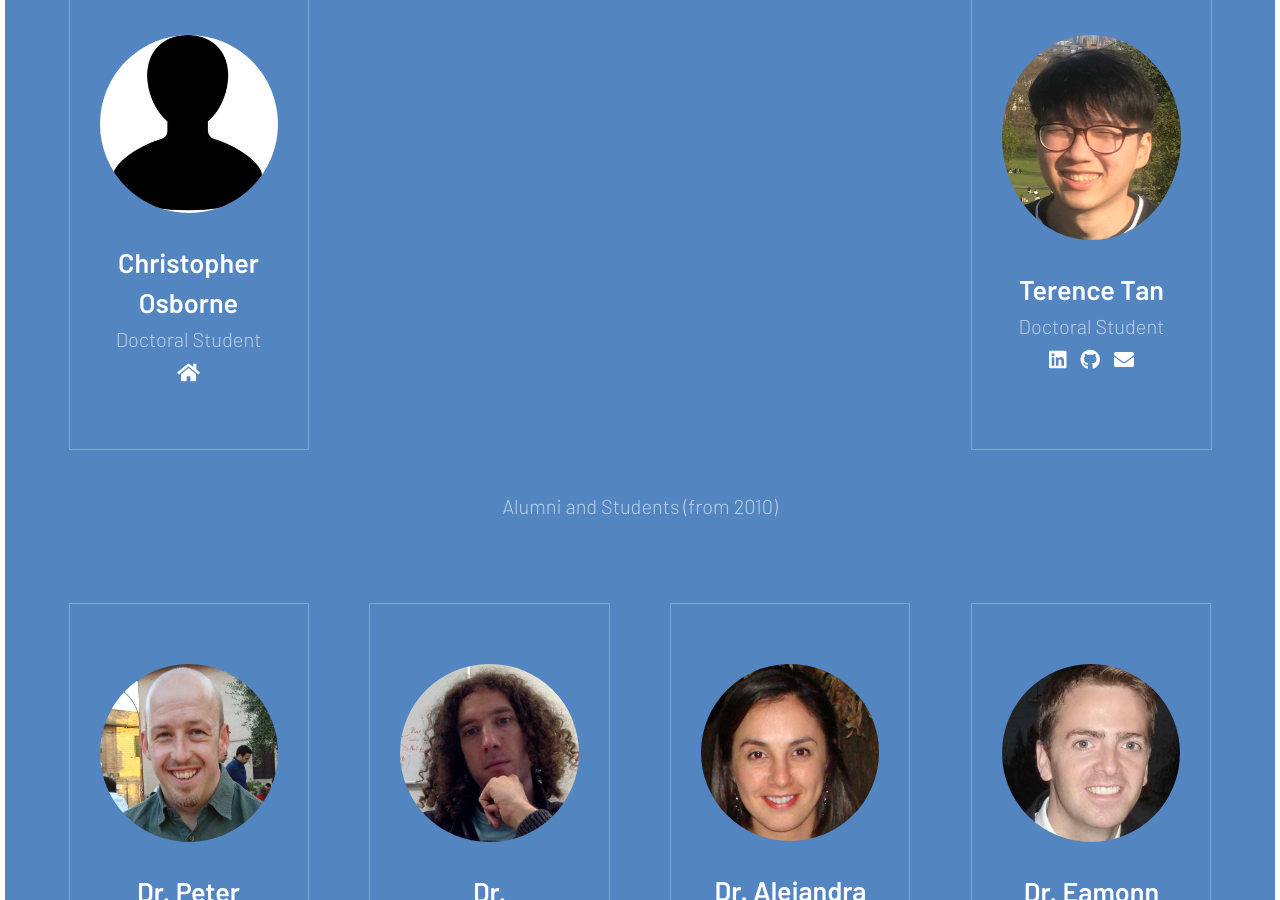
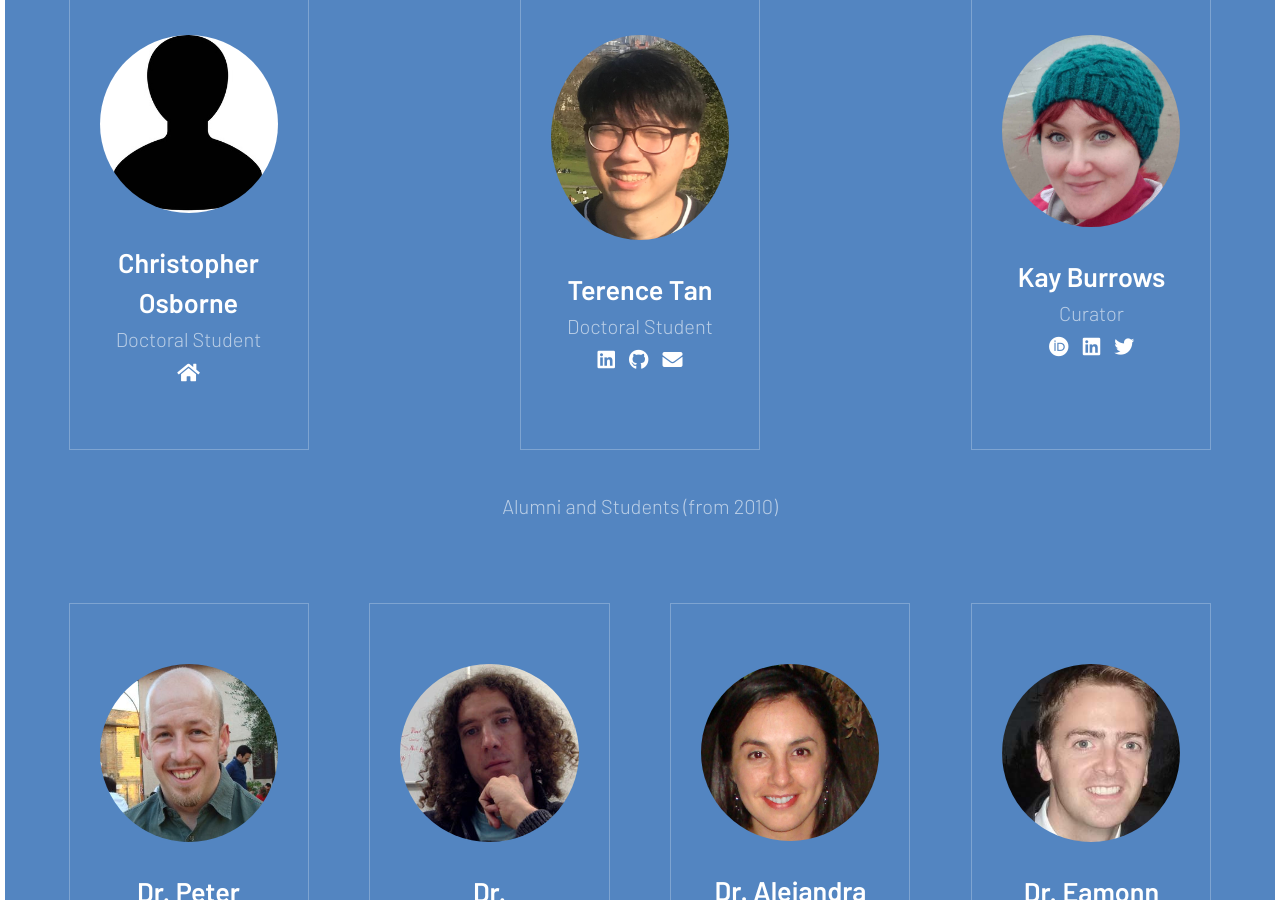
Before and after one commit to FAIRsharing/Sansone-Group-Website, a Jekyll site: the page built from index.html, in a window 1280 px wide and 900 px high, scrolled down 6029 px. Built offline with Jekyll 4.4.1, drawn with Linux system fonts in a browser that asks for light colours; comment, search, counter and statistics services are not loaded.

Commit message:
Added Kay as curator https://github.com/FAIRsharing/fairsharing.github.io/issues/2242

```diff
--- a/index.html
+++ b/index.html
@@ -545,6 +545,28 @@ permalink: /
                     </p>
                 </div>
 
+                <div class="box person">
+                    <div class="image round">
+                        <img src="/images/people/kay_burrows.jpg" alt="Kay Burrows" />
+                    </div>
+                    <h3 class="personbox">Kay Burrows</h3>
+                    <p class="personbox">Curator</p>
+                    <p>
+                        <a href="https://orcid.org/0000-0002-5485-6256"
+                           class="person-link" target="_blank">
+                            <i class="fab fa-orcid"></i>
+                        </a>
+                        <a href="https://www.linkedin.com/in/kayeburrows"
+                           class="person-link" target="_blank">
+                            <i class="fab fa-linkedin"></i>
+                        </a>
+                        <a href="https://twitter.com/PotassiumBee"
+                           class="person-link" target="_blank">
+                            <i class="fab fa-twitter"></i>
+                        </a>
+                    </p>
+                </div>
+
 
             </div>
 
```
Also changed, not shown: images/people/kay_burrows.jpg (added).
